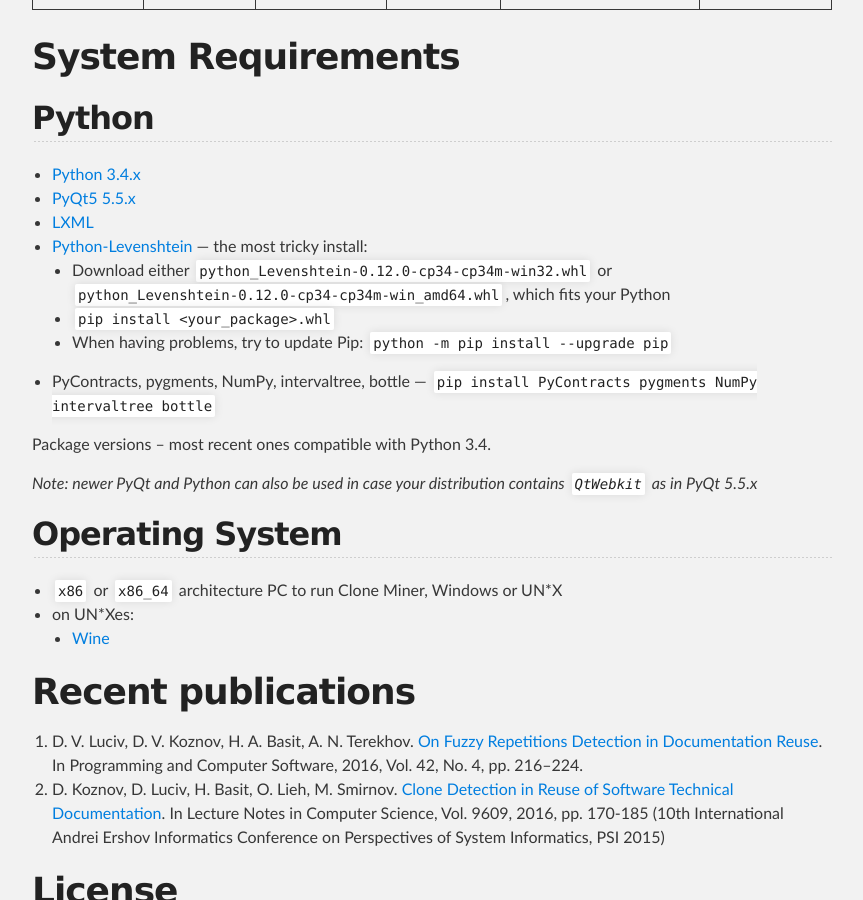
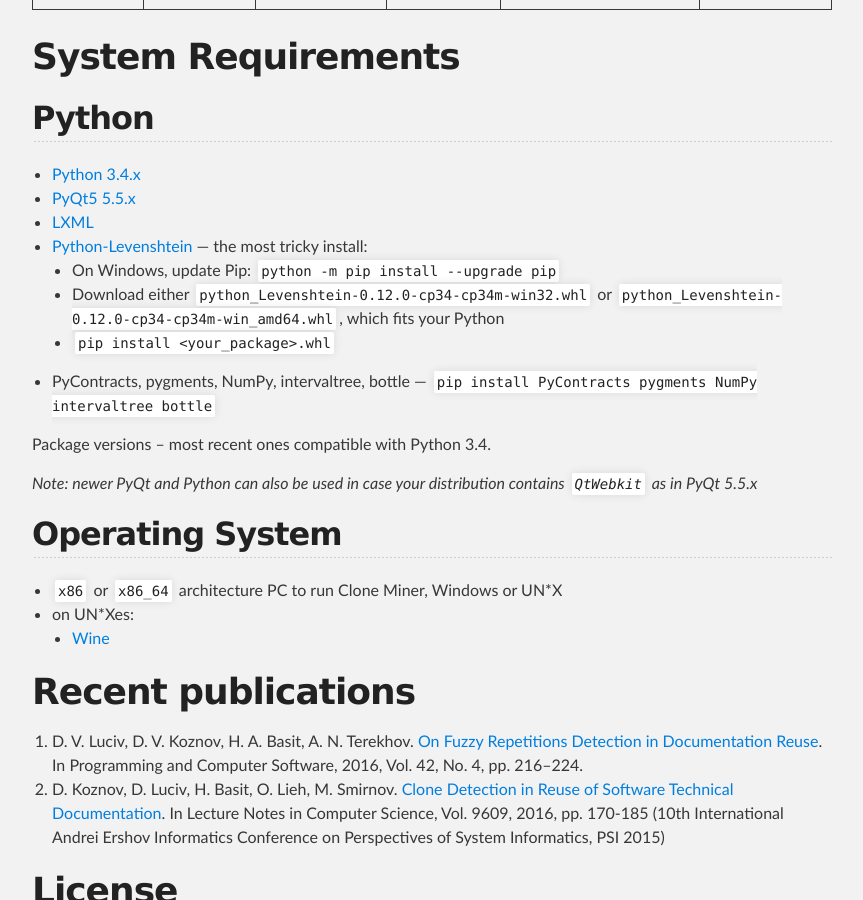
Before and after one commit to spbu-se/duplicate-finder, a Jekyll site: the page built from docs/index.md, in a window 1280 px wide and 900 px high, scrolled down 1591 px. Shown: the whole window, without its empty margins (208-1071 px from the left). Built offline with Jekyll 4.4.1, drawn with Linux system fonts in a browser that asks for light colours.

Commit message:
Update index.md

```diff
--- a/docs/index.md
+++ b/docs/index.md
@@ -81,10 +81,10 @@
 * [PyQt5 5.5.x](https://sourceforge.net/projects/pyqt/files/PyQt5/PyQt-5.5.1/)
 * [LXML](https://pypi.python.org/pypi/lxml/3.6.0)
 * [Python-Levenshtein](http://www.lfd.uci.edu/~gohlke/pythonlibs/#python-levenshtein) — the most tricky install:
-  * Download either `python_Levenshtein‑0.12.0‑cp34‑cp34m‑win32.whl` or `python_Levenshtein‑0.12.0‑cp34‑cp34m‑win_amd64.whl`,
+  * On Windows, update Pip: `python -m pip install --upgrade pip`
+  * Download either `python_Levenshtein-0.12.0-cp34-cp34m-win32.whl` or `python_Levenshtein-0.12.0-cp34-cp34m-win_amd64.whl`,
     which fits your Python
   * `pip install <your_package>.whl`
-  * When having problems, try to update Pip: `python -m pip install --upgrade pip`
 * PyContracts, pygments, NumPy, intervaltree, bottle — `pip install PyContracts pygments NumPy intervaltree bottle`
 
 Package versions -- most recent ones compatible with Python 3.4.
```
